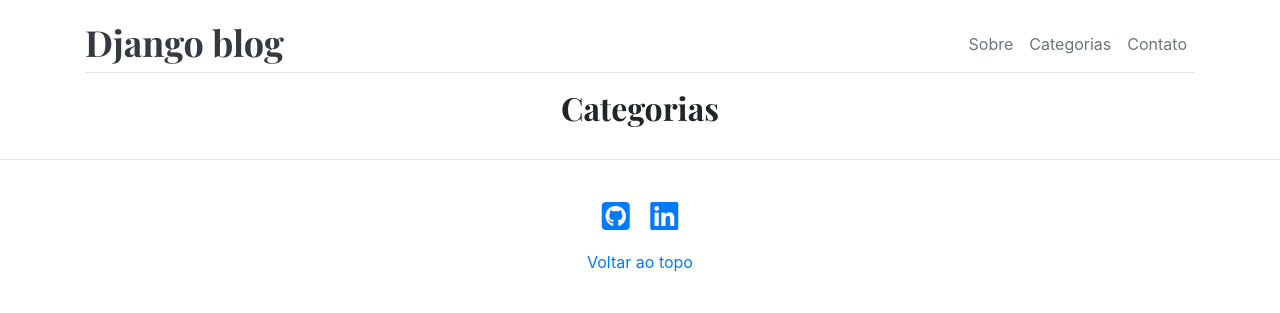
After one commit to veronicaasilva/Blog_DjangoAdmin, a Django app: template blog/templates/categorias.html in a window 1280 px wide. The commit adds this page. Shown: the top 313 px of the page. Run offline with Django 3.2, Linux system fonts and the light colour scheme; the template is opened without the code that fills it, so the values that code supplies are empty; some libraries are stand-ins or nearby versions.

Commit message:
Ajustando layout

```diff
--- a/blog/static/css/blog.css
+++ b/blog/static/css/blog.css
@@ -1,5 +1,3 @@
-/* stylelint-disable selector-list-comma-newline-after */
-
 .blog-header {
     line-height: 1;
     border-bottom: 1px solid #e5e5e5;
@@ -18,89 +16,14 @@
     font-family: "Playfair Display", Georgia, "Times New Roman", serif;
   }
 
-  .display-4 {
-    font-size: 2.5rem;
-  }
-  @media (min-width: 768px) {
-    .display-4 {
-      font-size: 3rem;
-    }
-  }
-
-  .nav-scroller {
-    position: relative;
-    z-index: 2;
-    height: 2.75rem;
-    overflow-y: hidden;
-  }
-
-  .nav-scroller .nav {
-    display: -ms-flexbox;
-    display: flex;
-    -ms-flex-wrap: nowrap;
-    flex-wrap: nowrap;
-    padding-bottom: 1rem;
-    margin-top: -1px;
-    overflow-x: auto;
-    text-align: center;
-    white-space: nowrap;
-    -webkit-overflow-scrolling: touch;
-  }
-
-  .nav-scroller .nav-link {
-    padding-top: .75rem;
-    padding-bottom: .75rem;
-    font-size: .875rem;
-  }
-
-  .card-img-right {
-    height: 100%;
-    border-radius: 0 3px 3px 0;
-  }
-
-  .flex-auto {
-    -ms-flex: 0 0 auto;
-    flex: 0 0 auto;
-  }
-
-  .h-250 { height: 250px; }
-  @media (min-width: 768px) {
-    .h-md-250 { height: 250px; }
-  }
-
-  /* Pagination */
-  .blog-pagination {
-    margin-bottom: 4rem;
-  }
-  .blog-pagination > .btn {
-    border-radius: 2rem;
-  }
-
-  /*
-   * Blog posts
-   */
-  .blog-post {
-    margin-bottom: 4rem;
-  }
-  .blog-post-title {
-    margin-bottom: .25rem;
-    font-size: 2.5rem;
-  }
-  .blog-post-meta {
-    margin-bottom: 1.25rem;
-    color: #999;
-  }
-
-  /*
-   * Footer
-   */
+  /* Footer */
   .blog-footer {
     padding: 2.5rem 0;
     color: #999;
     text-align: center;
-    background-color: #f9f9f9;
-    border-top: .05rem solid #e5e5e5;
+    border-top: 1px solid #e5e5e5;
   }
+
   .blog-footer p:last-child {
     margin-bottom: 0;
   }
--- a/blog/templates/base.html
+++ b/blog/templates/base.html
@@ -11,60 +11,47 @@
     <link href="https://fonts.googleapis.com/css?family=Playfair+Display:700,900" rel="stylesheet">
     <!-- Custom styles for this template -->
     <link href="{% static 'css/blog.css'%}" rel="stylesheet">
+    <!--Font Awesome-->
+    <script src="https://kit.fontawesome.com/1fb410e8d2.js" crossorigin="anonymous"></script>
 
     <title>{% block title %} {% endblock title %}</title>
   </head>
   <body>
     <div class="container">
 			<header class="blog-header pt-4">
-				<div class="row justify-content-between">
-					<div class="col-4 pt-1">
-						<a class="btn btn-outline-secondary" href="#">Entrar</a>
+				<div class="row justify-content-start">
+					<div class="col-4">
+						<a class="blog-header-logo text-dark" href="{% url 'home' %}">Django blog </a>
 					</div>
-					<div class="col-4 text-center">
-						<a class="blog-header-logo text-dark" href="{% url 'home' %}">My blog </a>
+					<div class="col-8 d-flex justify-content-end">
+						<div class="nav-scroller py-1 mb-2">
+							<nav class="nav d-flex justify-content-center">
+								<a class="p-2 text-muted" href="#">Sobre</a>
+								<a class="p-2 text-muted" href="{% url 'categorias' %}">Categorias</a>
+								<a class="p-2 text-muted" href="#">Contato</a>
+							</nav>
 					</div>
-					<div class="col-4 d-flex justify-content-end">
-						<form class="form-inline">
-							<div class="input-group mb-3">
-								<input type="text" class="form-control" placeholder="Buscar artigo">
-								<div class="input-group-append">
-									<span class="input-group-text" id="basic-addon2">Buscar</span>
-								</div>
-							</div>
-						</form>
 					</div>
 				</div>
 			</header>
 		</div>
-    <div class="container mt-2">
-			<div class="row">
-				<div class="col-8">
-          {% block post_area %}{% endblock post_area %}
-          {% block paginator %}{% endblock paginator %}
-				</div>
-				<div class="col-4"> <!-- blog-sidebar -->
-					<div class="blog-sidebar">
-						<div class="p-2 bg-light rounded">
-							<h4 class="font-italic">Sobre mim</h4>
-							<p class="mb-0">Etiam porta <em>sem malesuada magna</em> mollis euismod. Cras mattis consectetur purus sit amet fermentum. Aenean lacinia bibendum nulla sed consectetur.</p>
-						</div>
-						<div class="mt-2 border-top pt-2">
-							<h4 class="font-italic">Arquivos</h4>
-							<ol class="list-unstyled mb-0">
-									<li><a href="#">March 2014</a></li>
-									<li><a href="#">February 2014</a></li>
-							</ol>
-						</div>
-					</div>
-				</div>
-			</div>
-		</div>
+
+
+		<main role="main" class="container mt-3">
+			{% block post_area %}{% endblock post_area %}
+			{% block paginator %}{% endblock paginator %}
+		</main>
+
 
 <footer class="blog-footer mt-4">
-  <p>Blog template built for <a href="https://getbootstrap.com/">Bootstrap</a> by <a href="https://twitter.com/mdo">@mdo</a>.</p>
   <p>
-    <a href="#">Back to top</a>
+    <a href="#" class="mr-3"><i class="fab fa-github-square fa-2x"></i></a>
+    <a href="#"> <i class="fab fa-linkedin fa-2x"></i></a>
+
+
+  </p>
+  <p>
+    <a href="#">Voltar ao topo</a>
   </p>
 </footer>
     <!-- Optional JavaScript -->
--- /dev/null
+++ b/blog/templates/categorias.html
@@ -0,0 +1,11 @@
+{% extends 'base.html' %}
+
+
+{% block post_area %}
+    <h2 class="text-center">Categorias</h2>
+    <div class="list-group list-group-flush">
+        {% for categoria in categorias %}
+            <a href="{% url 'post_por_categoria' categoria.id %}" class="list-group-item list-group-item-action">	&#9656; {{ categoria.categoria }}</a>
+        {% endfor %}
+    </div>
+{% endblock post_area %}
--- a/blog/urls.py
+++ b/blog/urls.py
@@ -1,9 +1,9 @@
 from django.urls import path
-from .views import post_detail, AllPost, post_por_categoria
+from .views import post_detail, AllPost, post_por_categoria, AllCategorias
 
 urlpatterns = [
     path('', AllPost.as_view(), name='home'),
+    path('categorias', AllCategorias.as_view(), name='categorias'),
     path('<slug:slug>/', post_detail, name='post_detail'),
     path('<int:id>', post_por_categoria, name='post_por_categoria')
-    #path('<slug:slug>/', views.PostDetail.as_view(), name='post_detail'),
 ]
```
Also changed, not shown: blog/templates/index.html (+24 -2 lines), blog/templates/paginator.html (deleted, +0 -12 lines), blog/templates/post_detail.html (+5 -6 lines), blog/templates/post_list.html (deleted, +0 -10 lines), blog/templates/post_por_categoria.html (deleted, +0 -21 lines), blog/views.py (+11 -9 lines), requirements.txt (added, +8 -0 lines), blog/models.py (line endings or trailing spaces).
